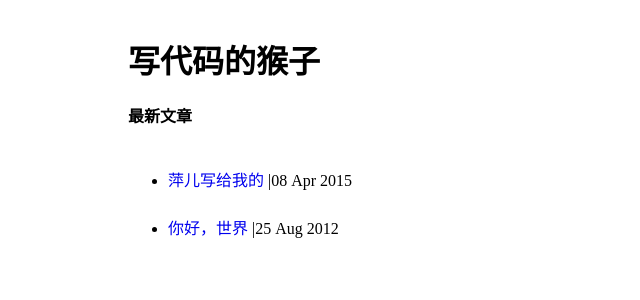
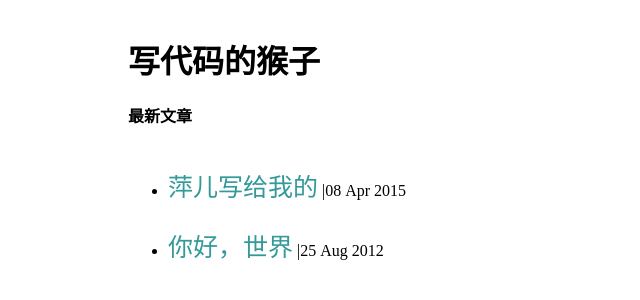
Before and after one commit to jaeger23/blog, a Jekyll site: the page built from index.html, in a window 1280 px wide. Shown: the top 300 px of the page, without its empty margins (0-640 px from the left). Built offline with Jekyll 4.4.1, drawn with Linux system fonts in a browser that asks for light colours.

Commit message:
change index link style

```diff
--- a/index.html
+++ b/index.html
@@ -11,6 +11,25 @@ title: 写代码的猴子
 		margin-right: 128px;
 		margin-top: 36px;
 		margin-bottom: 128px
+	}
+	a{
+		font-family: Arial;
+		font-size: 25px;
+
+
+	}
+	a:link{
+		color:#339999;
+		text-decoration: none;
+	}
+	a:visited{
+		color:#339999;
+		text-decoration: none;
+	}
+	a:hover{
+		color:gray;
+		text-decoration: underline;
+
 	}
 	</style>
 </head>
@@ -27,7 +46,7 @@ title: 写代码的猴子
 	　　<li>
 		<a href="{{ site.baseurl }}{{ post.url }}" style="text-decoration:none">
 			{{ post.title }}</a>
-			 |{{ post.date | date_to_string }}
+			|{{ post.date | date_to_string }}
 		</li>
 		{% endfor %}
 	</ul>
```
Also changed, not shown: 2 other files.
